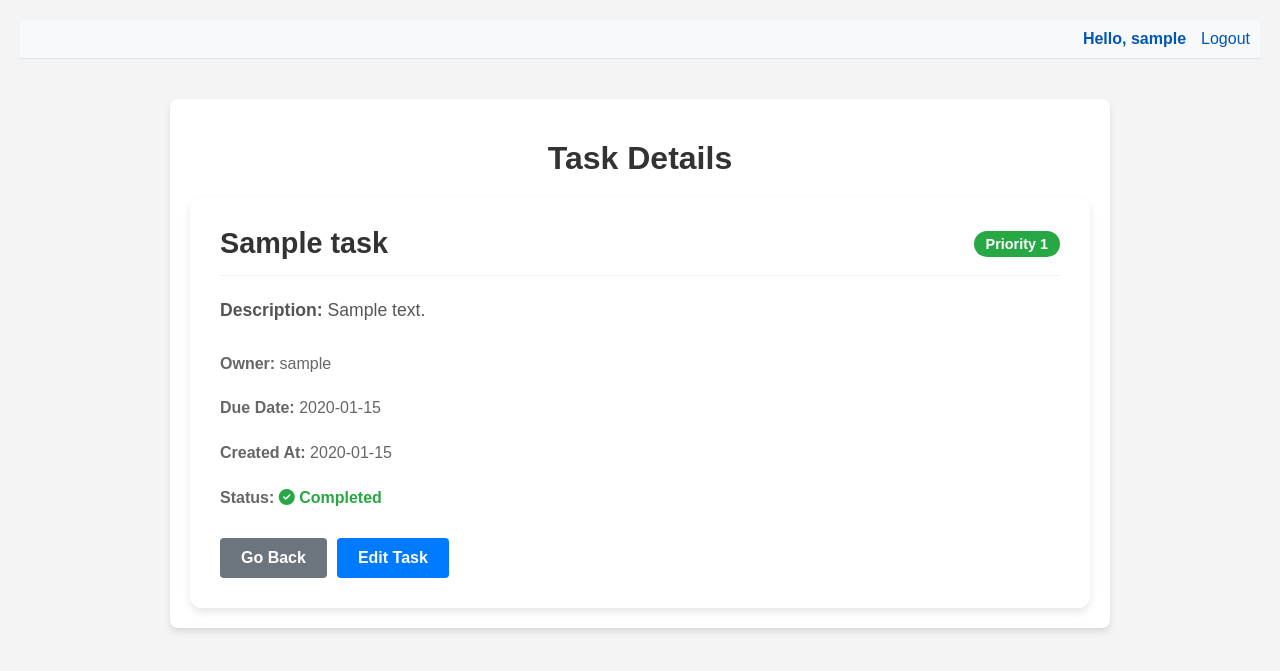
After one commit to gustavo3020/flask_task_manager, a Flask app: page /task_detail/1 in a window 1280 px wide. The commit adds this page. Shown: the top 671 px of the page. Run offline with Flask 3, Linux system fonts and the light colour scheme; a user stored in the database is signed in; tables that the repository leaves empty hold one stand-in row (values such as "Sample post").

Commit message:
feat: Add task detail view and styling
This commit introduces a new feature to view detailed task information.

- **Feature:** A dedicated `/task_detail/<int:task_id>` route and `task_detail.html` template were added.
- **Access:** The detail view is accessible to all logged-in users, regardless of who created the task.
- **UI:** The `index.html` was updated with a new "view details" button and an eye icon.
- **Styling:** New CSS was added to style the task detail card and the new action buttons, improving the visual design and user experience.

```diff
--- a/app.py
+++ b/app.py
@@ -169,6 +169,30 @@ def register():
                 flash(f'An unexpected error occurred: {e}', 'error')
 
     return render_template('register.html')
+
+
+@app.route('/task_detail/<int:task_id>')
+@login_required
+def task_detail(task_id):
+    """
+    Handles displaying the details of a single task.
+
+    This page is protected by the `@login_required` decorator. All
+    authenticated users have permission to view any task's details, regardless
+    of who created it.
+
+    Args:
+        task_id (int): The unique identifier of the task to be displayed.
+
+    The function fetches the task from the database using its ID. If the task
+    is not found, a 404 error page is returned automatically.
+
+    Returns:
+        Response: Renders the 'task_detail.html' template, passing the
+        requested task object.
+    """
+    task = db.get_or_404(Task, task_id)
+    return render_template('task_detail.html', task=task)
 
 
 @app.route('/create_task', methods=['GET', 'POST'])
--- a/static/css/style.css
+++ b/static/css/style.css
@@ -369,3 +369,126 @@ li a:hover {
     align-items: center;
     margin-bottom: 20px;
 }
+
+/* Styles for the task detail card */
+.task-detail-card {
+    background-color: #ffffff;
+    border-radius: 12px;
+    box-shadow: 0 4px 8px rgba(0, 0, 0, 0.1);
+    padding: 30px;
+    margin-top: 20px;
+    animation: fadeIn 0.5s ease-in-out;
+}
+
+/* Simple animation for the card to fade in smoothly */
+@keyframes fadeIn {
+    from {
+        opacity: 0;
+        transform: translateY(20px);
+    }
+    to {
+        opacity: 1;
+        transform: translateY(0);
+    }
+}
+
+/* Style for the card header */
+.task-header {
+    display: flex;
+    justify-content: space-between;
+    align-items: center;
+    border-bottom: 1px solid #f0f0f0;
+    padding-bottom: 15px;
+    margin-bottom: 20px;
+}
+
+.task-header h2 {
+    margin: 0;
+    font-size: 1.8em;
+    color: #333;
+}
+
+/* Style for the priority badge */
+.badge {
+    padding: 5px 12px;
+    border-radius: 20px;
+    font-size: 0.9em;
+    font-weight: bold;
+    color: #fff;
+}
+
+/* Colors for each priority level */
+.priority-1 { background-color: #28a745; }
+.priority-2 { background-color: #17a2b8; }
+.priority-3 { background-color: #ffc107; }
+.priority-4 { background-color: #fd7e14; }
+.priority-5 { background-color: #dc3545; }
+
+/* Style for the description and metadata */
+.task-description {
+    font-size: 1.1em;
+    line-height: 1.6;
+    color: #555;
+    margin-bottom: 25px;
+}
+
+.task-meta {
+    font-size: 1em;
+    color: #666;
+    line-height: 1.8;
+}
+
+/* Style for task status */
+.status-completed { color: #28a745; font-weight: bold; }
+.status-in-progress { color: #dc3545; font-weight: bold; }
+
+/* Styles for action buttons */
+.task-actions {
+    margin-top: 25px;
+    display: flex;
+    gap: 10px;
+}
+
+/* --- Styles for action icons in the task list --- */
+
+.btn-action {
+    color: #6c757d;
+    background-color: transparent;
+    border: none;
+    padding: 8px;
+    border-radius: 50%;
+    cursor: pointer;
+    transition: background-color 0.3s, color 0.3s;
+}
+
+.btn-action:hover {
+    background-color: #e9ecef;
+    color: #495057;
+}
+
+/* Details icon (eye) */
+.detail-btn {
+    color: #17a2b8;
+}
+
+.detail-btn:hover {
+    background-color: #e2f5f7;
+}
+
+/* Update icon (pencil) */
+.update-btn {
+    color: #ffc107;
+}
+
+.update-btn:hover {
+    background-color: #fff3cd;
+}
+
+/* Delete icon (trash can) */
+.delete-btn {
+    color: #dc3545;
+}
+
+.delete-btn:hover {
+    background-color: #f8d7da;
+}
--- a/templates/index.html
+++ b/templates/index.html
@@ -32,6 +32,10 @@
                     </div>
 
                     <div class="task-actions">
+                        <!-- Link to the task_details page -->
+                        <a href="{{ url_for('task_detail', task_id=task.id) }}" class="btn-action detail-btn" title="Task Details">
+                            <i class="fas fa-eye"></i>
+                        </a>
                         <!-- Conditional buttons: only show to the task's author or a master user -->
                         {% if task.user_id == current_user.id or current_user.role == "master" %}
                             <!-- Link to the update task page -->
--- /dev/null
+++ b/templates/task_detail.html
@@ -0,0 +1,37 @@
+{% extends "base.html" %}
+
+{% block title %}Task Details{% endblock %}
+
+{% block content %}
+    <div class="content-container">
+        <!-- Main heading for the task detail page -->
+        <h1 class="main-heading">Task Details</h1>
+        <div class="task-detail-card">
+            <div class="task-header">
+                <h2>{{ task.title }}</h2>
+                <span class="badge priority-{{ task.priority }}">Priority {{ task.priority }}</span>
+            </div>
+            <p class="task-description">
+                <strong>Description:</strong> {{ task.description }}
+            </p>
+            <div class="task-meta">
+                <p><strong>Owner:</strong> {{ task.author.user_name }}</p>
+                <p><strong>Due Date:</strong> {{ task.due_date }}</p>
+                <p><strong>Created At:</strong> {{ task.created_at }}</p>
+                <p><strong>Status:</strong>
+                    {% if task.completed %}
+                        <span class="status-completed"><i class="fas fa-check-circle"></i> Completed</span>
+                    {% else %}
+                        <span class="status-in-progress"><i class="fas fa-times-circle"></i> In Progress</span>
+                    {% endif %}
+                </p>
+            </div>
+            <div class="task-actions">
+                <a href="{{ url_for('home') }}" class="btn btn-secondary">Go Back</a>
+                {% if task.user_id == current_user.id or current_user.role == "master" %}
+                    <a href="{{ url_for('update_task', task_id=task.id) }}" class="btn btn-primary">Edit Task</a>
+                {% endif %}
+            </div>
+        </div>
+    </div>
+{% endblock %}
```
